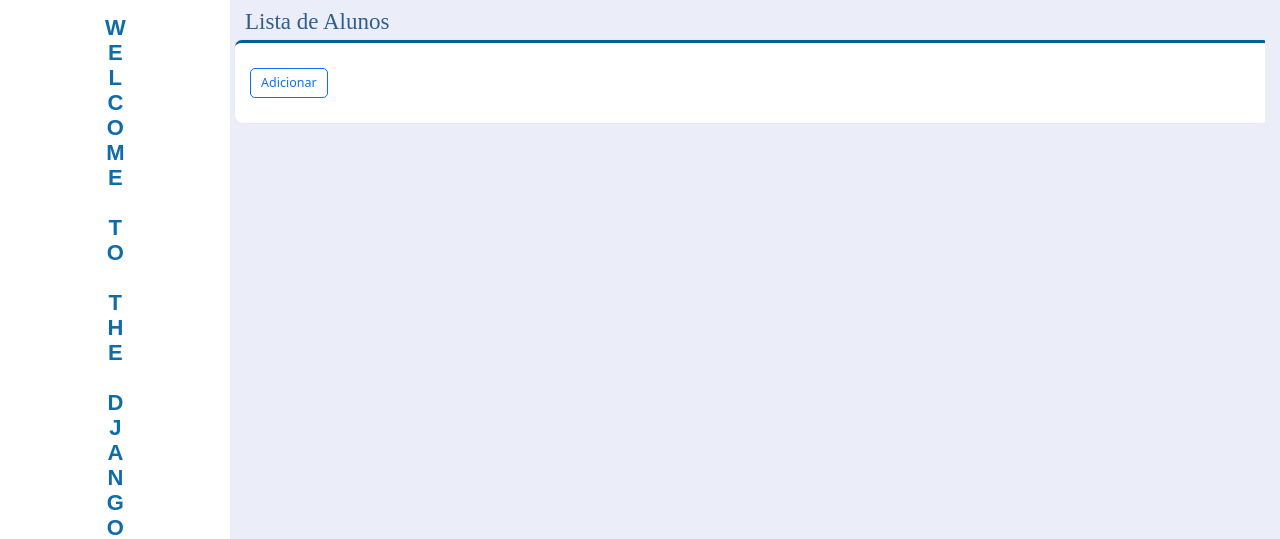
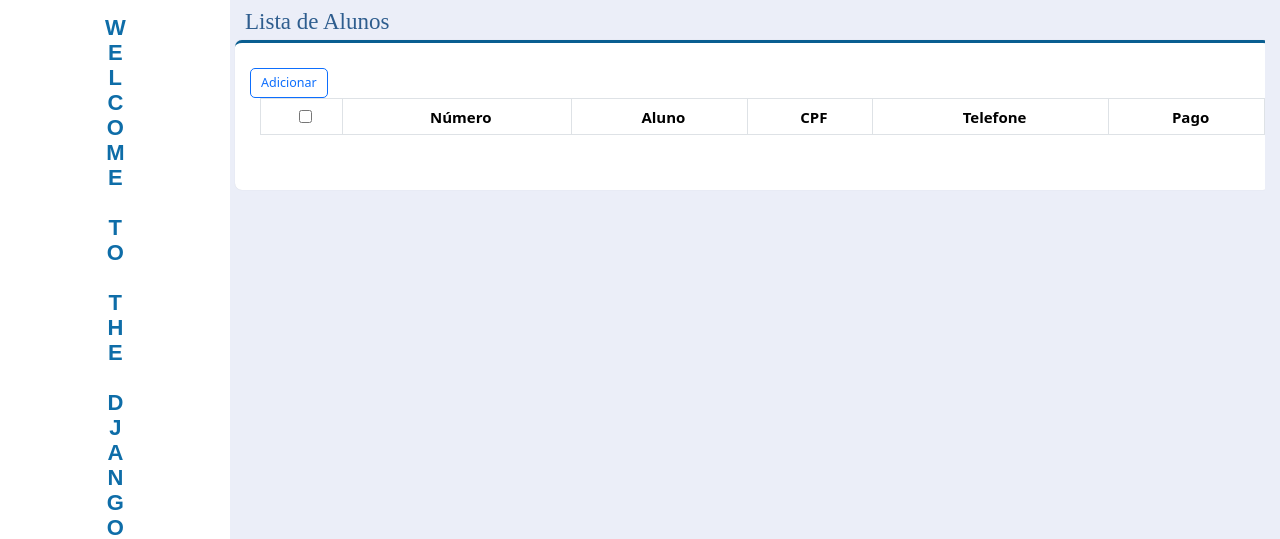
Before and after one commit to AlissonSH/wttd_fenix, a Django app: page /matricula/listar/ in a window 1280 px wide. Shown: the part 100-639 px from the top of the page. Run offline with Django 4.2, Linux system fonts and the light colour scheme; lists and menus that the app fills with data are empty; parts of the project's set-up code (start-up, migrations or seed data) failed here and were passed over; some libraries are stand-ins or nearby versions.

Commit message:
Update: Ajuste no template list para geral minha tabela

```diff
--- a/eventex/registration/templates/registration/matricula_list.html
+++ b/eventex/registration/templates/registration/matricula_list.html
@@ -1,4 +1,15 @@
 {% extends 'base.html' %}
+{% load static %}
+{% load bootstrap4 %}
+{% load widget_tweaks %}
+
+{% block extra_js %}
+    <script>
+        const URL_STUDENT_LIST = "{% url 'registration:student-list' %}"
+    </script>
+
+    <script src="{% static 'registration/js/listagem.js' %}"></script>
+{% endblock %}
 
 {% block sidebar %}
 <div class="sidebar">
@@ -20,6 +31,44 @@
                 <a class="btn btn-outline-primary btn-lg" href="{% url 'registration:matricula_create' %}" role="button">Adicionar</a>
             </div>
         </div>
+        <div class="tabelaWrapper">
+            <table class="table table-bordered table-hover table-sm mb-5" id="idTabela">
+
+                <!--Cabeçalho da tabela-->
+                <thead>
+                <tr class="container text-center">
+                    <th id="IdCheckboxC" class="text-center"> &nbsp
+                        <input type="checkbox" id="idActionToggle">
+                    </th>
+                    <th id="idHeaderCodigo" onclick="sortTable('idHeaderCodigo');">
+                        &nbsp Número
+{#                        <span id="header-icon"></span>#}
+                    </th>
+                    <th id="idHeaderAluno" onclick="sortTable('idHeaderAluno');">
+                        &nbsp Aluno
+{#                        <span id="header-icon"></span>#}
+                    </th>
+                    <th id="idHeaderCPF" onclick="sortTable('idHeaderCPF');">
+                        &nbsp CPF
+{#                        <span id="header-icon"></span>#}
+                    </th>
+                    <th id="idHeaderValor" onclick="sortTable('idHeaderPago');">
+                        &nbsp Telefone
+{#                        <span id="header-icon"></span>#}
+                    </th>
+                    <th id="idHeaderPhone" onclick="sortTable('idHeaderPhone');">
+                        &nbsp Pago
+{#                        <span id="header-icon"></span>#}
+                    </th>
+{#                    <th id="idHeaderAcoes" class="text-center nao-ordenar">&nbsp Ações</th>#}
+                </tr>
+                </thead>
+
+                <!--Corpo da tabela da tabela-->
+                <tbody>
+                </tbody>
+            </table>
+        </div>
     </div>
 </div>
 {% endblock content %}
```
